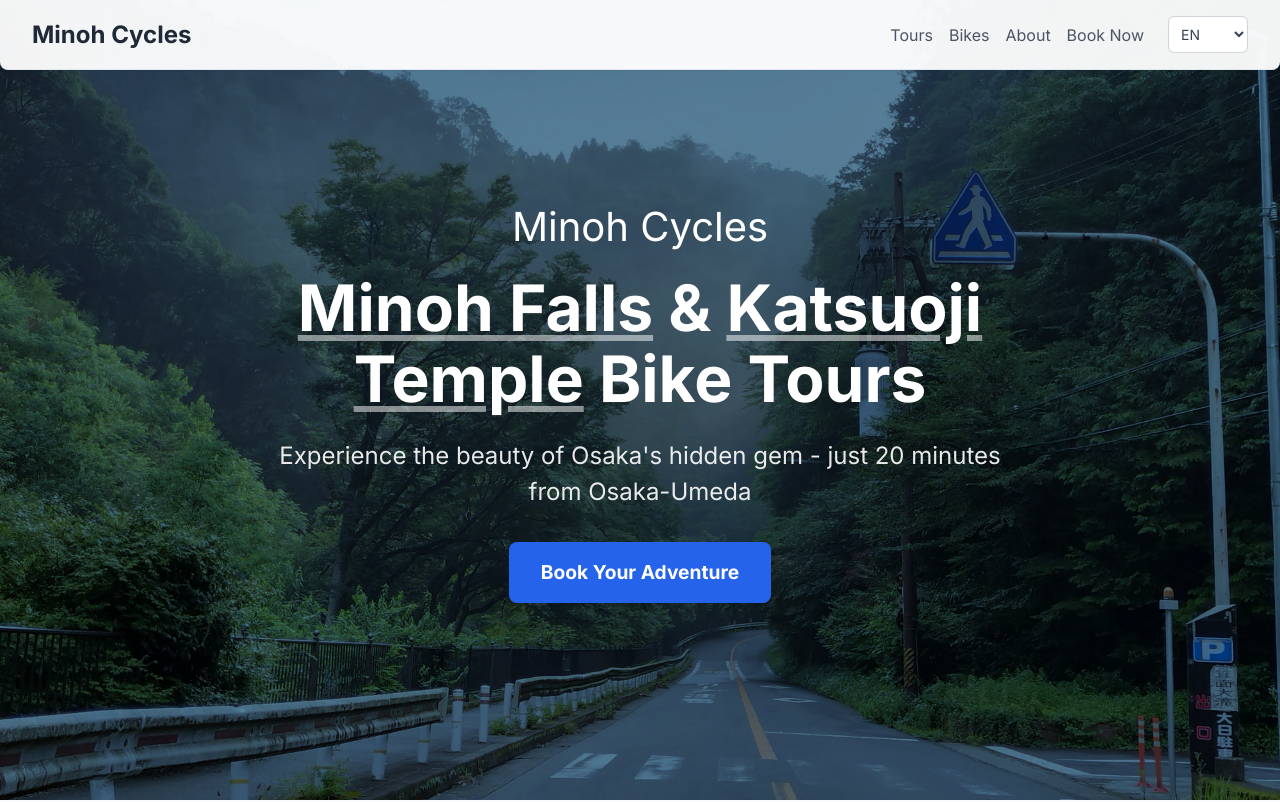
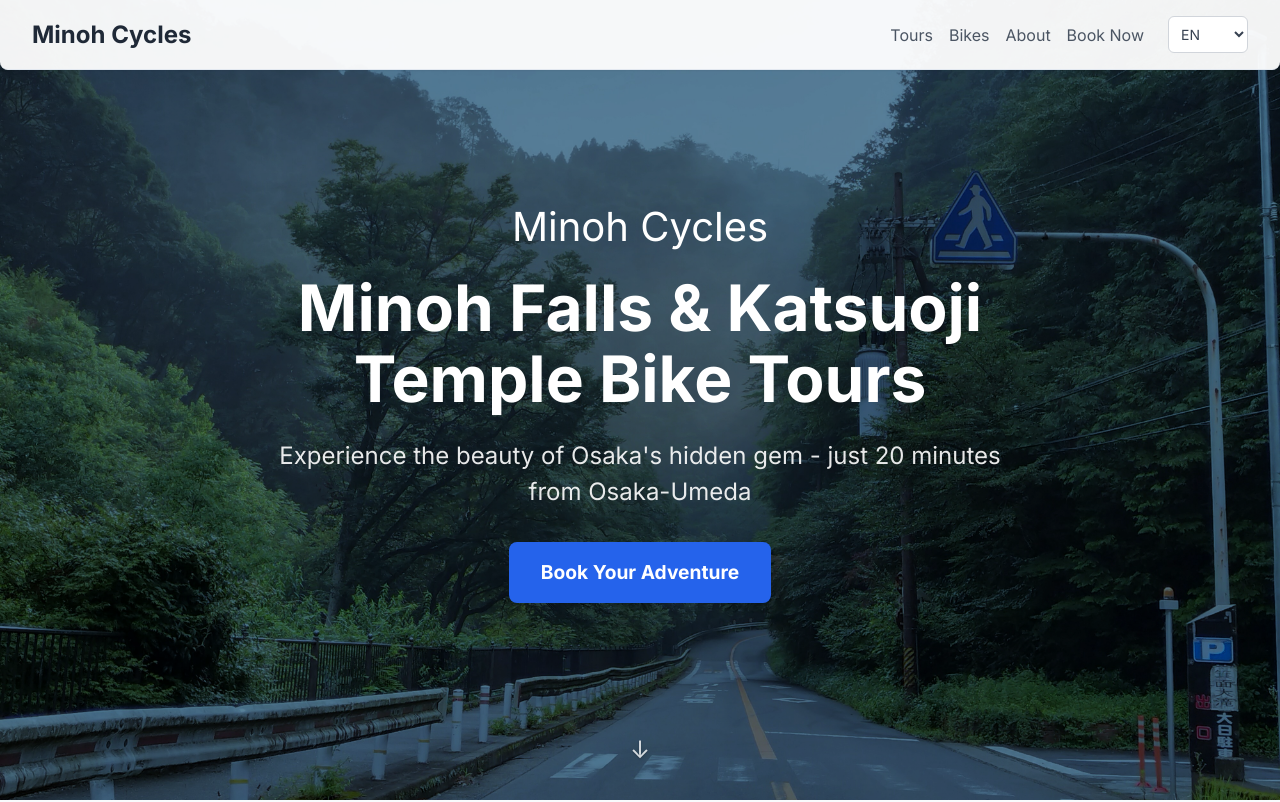
Before and after one commit to jonathan-h-grebe/minoh_cycles_static, a Vue app: page / in a window 1280 px wide. Shown: the top 802 px of the page. Built offline with nearby package versions, Linux system fonts and the light colour scheme.

Commit message:
made lp responsive

```diff
--- a/src/components/AboutPage.vue
+++ b/src/components/AboutPage.vue
@@ -32,7 +32,7 @@
                 rel="noopener noreferrer"
                 class="viator-link"
               >
-                {{ $t('comingSoon.viatorLinkText') }}
+                Viator listing
               </a>
             </template>
           </i18n-t>
@@ -177,6 +177,17 @@ export default {
   background-color: #1d4ed8;
 }
 
+.viator-link {
+  color: #60a5fa;
+  text-decoration: underline;
+  text-decoration-color: rgba(96, 165, 250, 0.5);
+  transition: text-decoration-color 0.3s ease;
+}
+
+.viator-link:hover {
+  text-decoration-color: #60a5fa;
+}
+
 @media (max-width: 768px) {
   .header {
     padding: 1rem;
--- a/src/components/DesktopLanding.vue
+++ b/src/components/DesktopLanding.vue
@@ -26,20 +26,18 @@
         <div class="hero-text fade-in">
           <p class="brand-name">{{ $t('hero.brandName') }}</p>
           <h1 class="hero-title">
-            <i18n-t keypath="hero.title" tag="span">
-              <template #minohFallsLink>
-                <a href="https://enjoy-osaka-kyoto-kobe.com/article/a/minoh-waterfall-point/" target="_blank" rel="noopener noreferrer" class="temple-link">Minoh Falls</a>
-              </template>
-              <template #katsuojiLink>
-                <a href="https://katsuo-ji-temple.or.jp/audioguidance/index.php" target="_blank" rel="noopener noreferrer" class="temple-link">Katsuoji Temple</a>
-              </template>
-            </i18n-t>
+            {{ $t('hero.title') }}
           </h1>
           <p class="hero-subtitle">
             {{ $t('hero.subtitle') }}
           </p>
           <a href="https://www.viator.com/tours/Osaka-Prefecture/Scenic-E-Bike-Tour-of-Minoh-Falls-and-Katsuoji-Temple/d50171-5603445P2" target="_blank" rel="noopener noreferrer" class="cta-button">{{ $t('hero.cta') }}</a>
         </div>
+      </div>
+      <!-- Scroll Down Indicator -->
+      <div class="scroll-indicator" @click="scrollToTours">
+        <div class="scroll-text">{{ $t('hero.scrollDown') }}</div>
+        <div class="scroll-arrow">↓</div>
       </div>
     </section>
 
@@ -176,9 +174,40 @@ export default {
       locale.value = currentLocale.value
     }
 
+    const scrollToTours = () => {
+      const toursSection = document.getElementById('tours')
+      if (toursSection) {
+        const startPosition = window.pageYOffset
+        const targetPosition = toursSection.offsetTop - 60 // Account for fixed header
+        const distance = targetPosition - startPosition
+        const duration = 500 // 1 second
+        let startTime = null
+
+        function animation(currentTime) {
+          if (startTime === null) startTime = currentTime
+          const timeElapsed = currentTime - startTime
+          const progress = Math.min(timeElapsed / duration, 1)
+
+          // Easing function for smooth animation
+          const ease = progress < 0.5
+            ? 4 * progress * progress * progress
+            : (progress - 1) * (2 * progress - 2) * (2 * progress - 2) + 1
+
+          window.scrollTo(0, startPosition + distance * ease)
+
+          if (timeElapsed < duration) {
+            requestAnimationFrame(animation)
+          }
+        }
+
+        requestAnimationFrame(animation)
+      }
+    }
+
     return {
       currentLocale,
-      changeLanguage
+      changeLanguage,
+      scrollToTours
     }
   }
 }
@@ -295,6 +324,50 @@ export default {
 
 .cta-button:hover {
   background-color: #1d4ed8;
+}
+
+/* Scroll Down Indicator */
+.scroll-indicator {
+  position: absolute;
+  bottom: 2rem;
+  left: 50%;
+  transform: translateX(-50%);
+  text-align: center;
+  cursor: pointer;
+  color: white;
+  opacity: 0.8;
+  transition: all 0.3s ease;
+  z-index: 20;
+}
+
+.scroll-indicator:hover {
+  opacity: 1;
+  transform: translateX(-50%) translateY(-5px);
+}
+
+.scroll-text {
+  font-size: 0.875rem;
+  font-weight: 500;
+  margin-bottom: 0.5rem;
+  text-shadow: 0 1px 2px rgba(0, 0, 0, 0.3);
+}
+
+.scroll-arrow {
+  font-size: 1.5rem;
+  animation: bounce 2s infinite;
+  text-shadow: 0 1px 2px rgba(0, 0, 0, 0.3);
+}
+
+@keyframes bounce {
+  0%, 20%, 50%, 80%, 100% {
+    transform: translateY(0);
+  }
+  40% {
+    transform: translateY(-10px);
+  }
+  60% {
+    transform: translateY(-5px);
+  }
 }
 
 /* Container */
--- a/src/components/MobileLanding.vue
+++ b/src/components/MobileLanding.vue
@@ -48,14 +48,7 @@
         <div class="hero-text">
           <p class="brand-name">{{ $t('hero.brandName') }}</p>
           <h1 class="hero-title">
-            <i18n-t keypath="hero.title" tag="span">
-              <template #minohFallsLink>
-                <a href="https://enjoy-osaka-kyoto-kobe.com/article/a/minoh-waterfall-point/" target="_blank" rel="noopener noreferrer" class="temple-link">Minoh Falls</a>
-              </template>
-              <template #katsuojiLink>
-                <a href="https://katsuo-ji-temple.or.jp/audioguidance/index.php" target="_blank" rel="noopener noreferrer" class="temple-link">Katsuoji Temple</a>
-              </template>
-            </i18n-t>
+            {{ $t('hero.title') }}
           </h1>
           <p class="hero-subtitle">
             {{ $t('hero.subtitle') }}
--- a/src/locales/en.json
+++ b/src/locales/en.json
@@ -7,9 +7,10 @@
   },
   "hero": {
     "brandName": "Minoh Cycles",
-    "title": "{minohFallsLink} & {katsuojiLink} Bike Tours",
+    "title": "Minoh Falls & Katsuoji Temple Bike Tours",
     "subtitle": "Experience the beauty of Osaka's hidden gem - just 20 minutes from Osaka-Umeda",
-    "cta": "Book Your Adventure"
+    "cta": "Book Your Adventure",
+    "scrollDown": ""
   },
   "tours": {
     "sectionTitle": "Discover Nature & Culture",
@@ -54,7 +55,7 @@
     "title": "Coming Soon",
     "bikes": "We're preparing detailed information about our bikes and rental options. In the meantime, please refer to our {viatorLink} for details.",
     "viatorLinkText": "Viator listing",
-    "about": "We're working on our company story and team information. In the meantime, you can learn more about our tours on our {viatorLink}.",
+    "about": "In the meantime, you can learn more about our tours on our {viatorLink}.",
     "backToTours": "Back to Tours",
     "katsuojiLinkText": "Katsuoji Temple",
     "minohFallsLinkText": "Minoh Falls"
--- a/src/locales/ja.json
+++ b/src/locales/ja.json
@@ -7,9 +7,10 @@
   },
   "hero": {
     "brandName": "箕面サイクルス",
-    "title": "{minohFallsLink}・{katsuojiLink}E-Bikeツアー",
+    "title": "箕面の滝・勝尾寺E-Bikeツアー",
     "subtitle": "大阪の隠れた名所を体験 - 梅田からわずか20分",
-    "cta": "冒険を予約する"
+    "cta": "冒険を予約する",
+    "scrollDown": "ツアーを見る"
   },
   "tours": {
     "sectionTitle": "自然と文化を発見",
```
